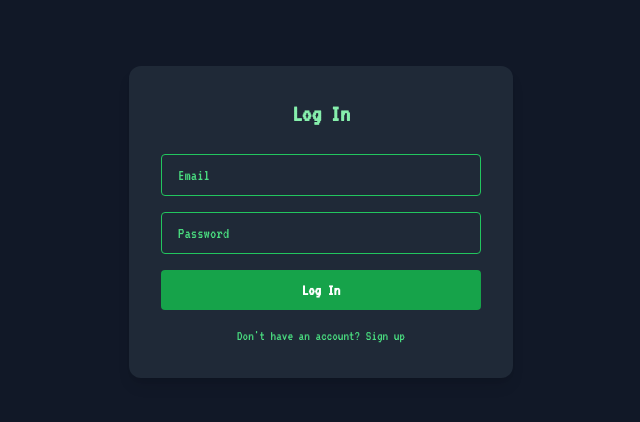
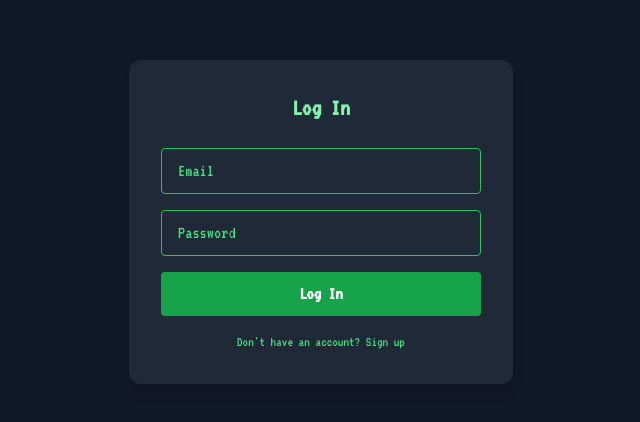
Before and after one commit to noregretsluka/ai-terminal, a React (Vite) app: page / in a window 1280 px wide. Shown: the part 178-600 px from the top of the page, without its empty margins (319-959 px from the left). Built offline with nearby package versions, Linux system fonts and the light colour scheme.

Commit message:
Style: Increased base font size for better readability

```diff
--- a/src/index.css
+++ b/src/index.css
@@ -3,7 +3,7 @@
 @tailwind utilities;
 
 body {
-  @apply bg-gray-900 text-green-200 font-terminal;
+  @apply bg-gray-900 text-green-200 font-terminal text-lg;
 }
 
 input {
```
